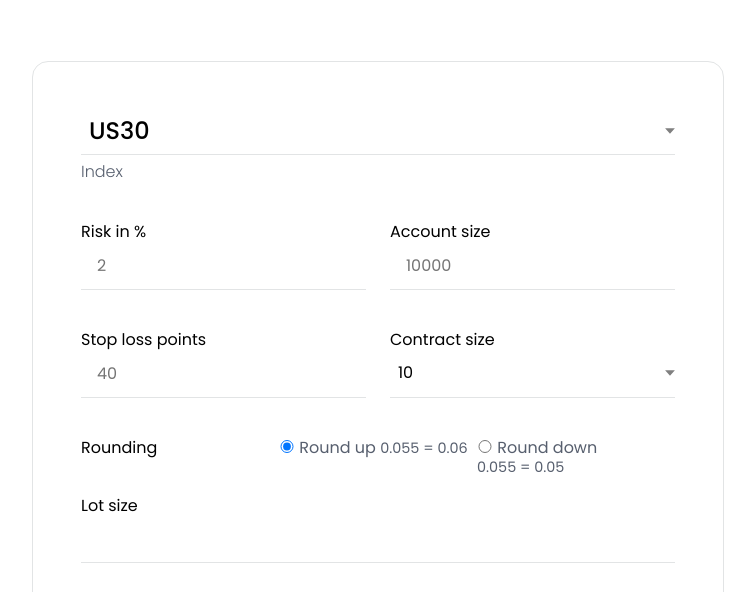
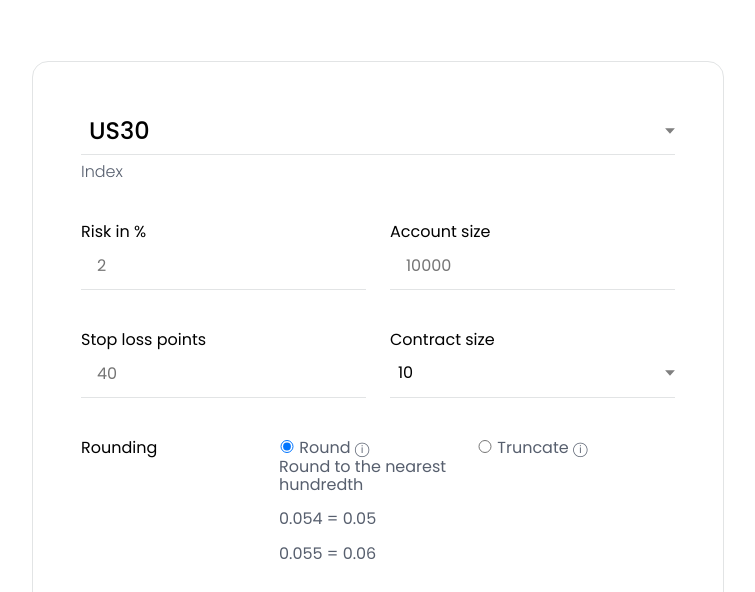
Before and after one commit to jaykasiphat/calculot, a plain HTML site: page index.html in a window 1280 px wide. Shown: the part 175-767 px from the top of the page, without its empty margins (262-1017 px from the left). Drawn offline with Linux system fonts and the light colour scheme.

Commit message:
Add info icons and descriptions

```diff
--- a/index.html
+++ b/index.html
@@ -56,18 +56,24 @@
       <div class="rounding-options">
         <p>Rounding</p>
         <div>
-          <input type="radio" name="rounding" id="roundup-input" checked="checked">
-          <label for="roundup-input">
-            Round up
-            <span>0.055 = 0.06</span>
-          </label>
+          <input type="radio" name="rounding" id="round-input" checked="checked">
+          <label for="round-input">Round</label>
+          <span class="round-icon">&#9432;</span>
+          <div class="round-info">
+            <p>Round to the nearest hundredth</p>
+            <p>0.054 = 0.05</p>
+            <p>0.055 = 0.06</p>
+          </div>
         </div>
         <div>
-          <input type="radio" name="rounding" id="rounddown-input">
-          <label for="rounddown-input">
-            Round down
-            <span>0.055 = 0.05</span>
-          </label>
+          <input type="radio" name="rounding" id="truncate-input">
+          <label for="truncate-input">Truncate</label>
+          <span class="truncate-icon">&#9432;</span>
+          <div class="truncate-info">
+            <p>Minimize decimals to the nearest hundredth</p>
+            <p>0.054 = 0.05</p>
+            <p>0.055 = 0.05</p>
+          </div>
         </div>
       </div>
 
```
